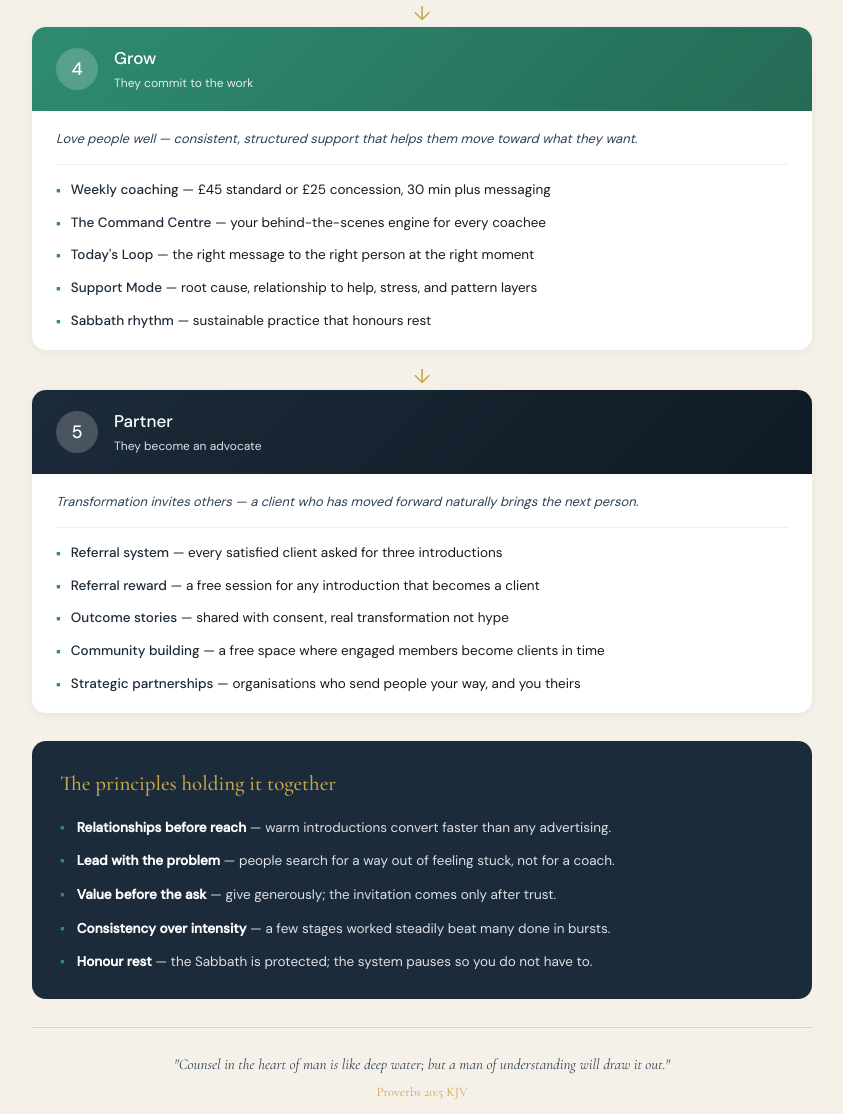
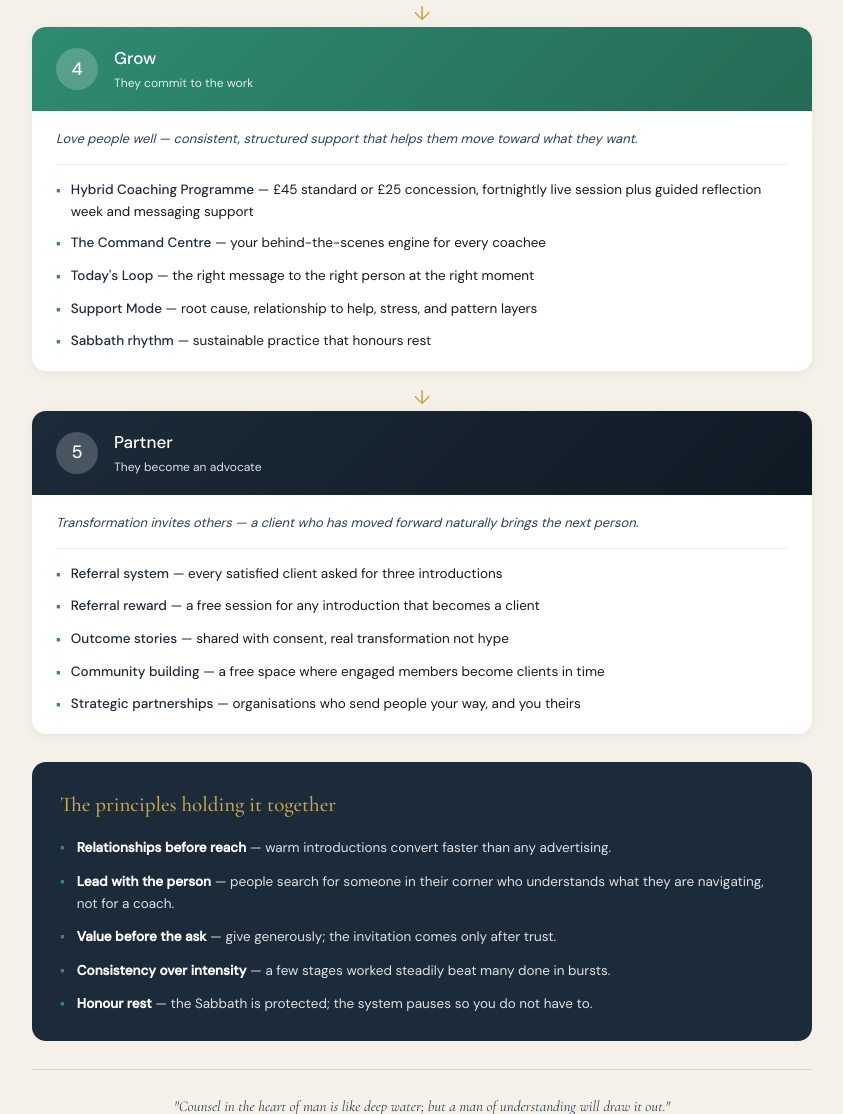
Before and after one commit to samuelangus65-oss/samuelangus65-oss.github.io, a plain HTML site: page samuel-angus-funnel.html in a window 1280 px wide. Shown: the part 1406-2520 px from the top of the page, without its empty margins (218-1061 px from the left). Drawn offline with nearby package versions, Linux system fonts and the light colour scheme.

Commit message:
Add files via upload

```diff
--- a/samuel-angus-funnel.html
+++ b/samuel-angus-funnel.html
@@ -180,7 +180,7 @@ body {
     </div>
     <div class="stage-body">
       <div class="stage-principle">Love people well — consistent, structured support that helps them move toward what they want.</div>
-      <div class="asset"><span class="asset-dot">▪</span><span><strong>Weekly coaching</strong> — £45 standard or £25 concession, 30 min plus messaging</span></div>
+      <div class="asset"><span class="asset-dot">▪</span><span><strong>Hybrid Coaching Programme</strong> — £45 standard or £25 concession, fortnightly live session plus guided reflection week and messaging support</span></div>
       <div class="asset"><span class="asset-dot">▪</span><span><strong>The Command Centre</strong> — your behind-the-scenes engine for every coachee</span></div>
       <div class="asset"><span class="asset-dot">▪</span><span><strong>Today's Loop</strong> — the right message to the right person at the right moment</span></div>
       <div class="asset"><span class="asset-dot">▪</span><span><strong>Support Mode</strong> — root cause, relationship to help, stress, and pattern layers</span></div>
@@ -213,7 +213,7 @@ body {
   <div class="principles">
     <h3>The principles holding it together</h3>
     <div class="pr"><span>▪</span><span><strong style="color:#fff;">Relationships before reach</strong> — warm introductions convert faster than any advertising.</span></div>
-    <div class="pr"><span>▪</span><span><strong style="color:#fff;">Lead with the problem</strong> — people search for a way out of feeling stuck, not for a coach.</span></div>
+    <div class="pr"><span>▪</span><span><strong style="color:#fff;">Lead with the person</strong> — people search for someone in their corner who understands what they are navigating, not for a coach.</span></div>
     <div class="pr"><span>▪</span><span><strong style="color:#fff;">Value before the ask</strong> — give generously; the invitation comes only after trust.</span></div>
     <div class="pr"><span>▪</span><span><strong style="color:#fff;">Consistency over intensity</strong> — a few stages worked steadily beat many done in bursts.</span></div>
     <div class="pr"><span>▪</span><span><strong style="color:#fff;">Honour rest</strong> — the Sabbath is protected; the system pauses so you do not have to.</span></div>
```
